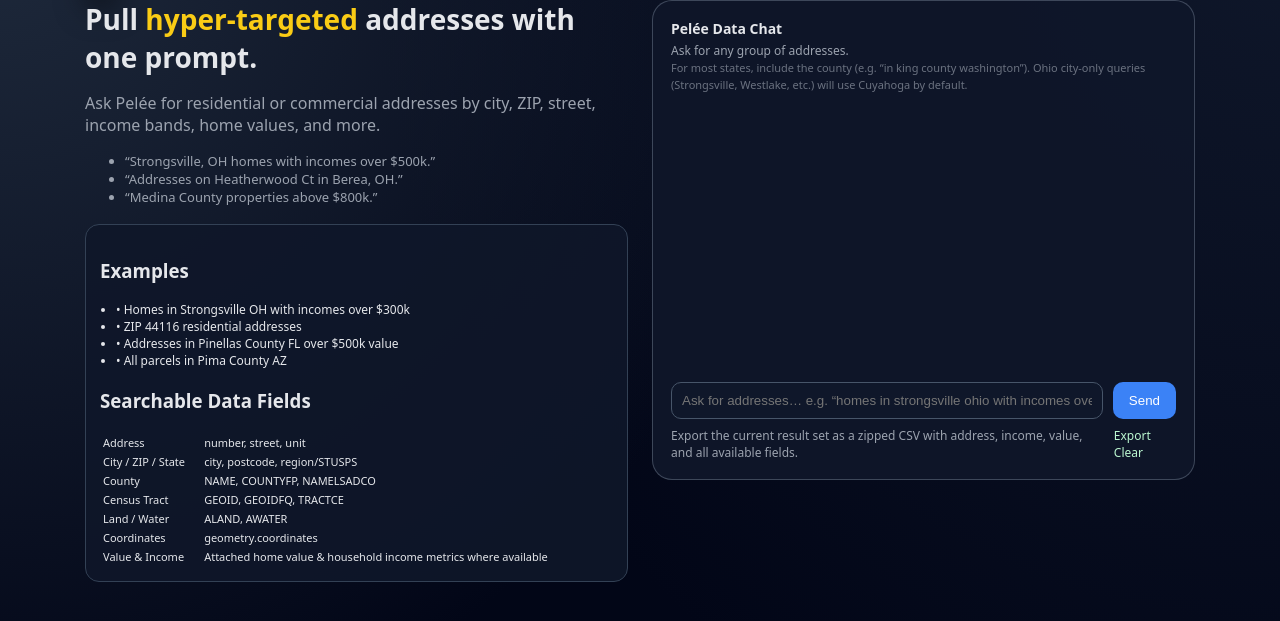
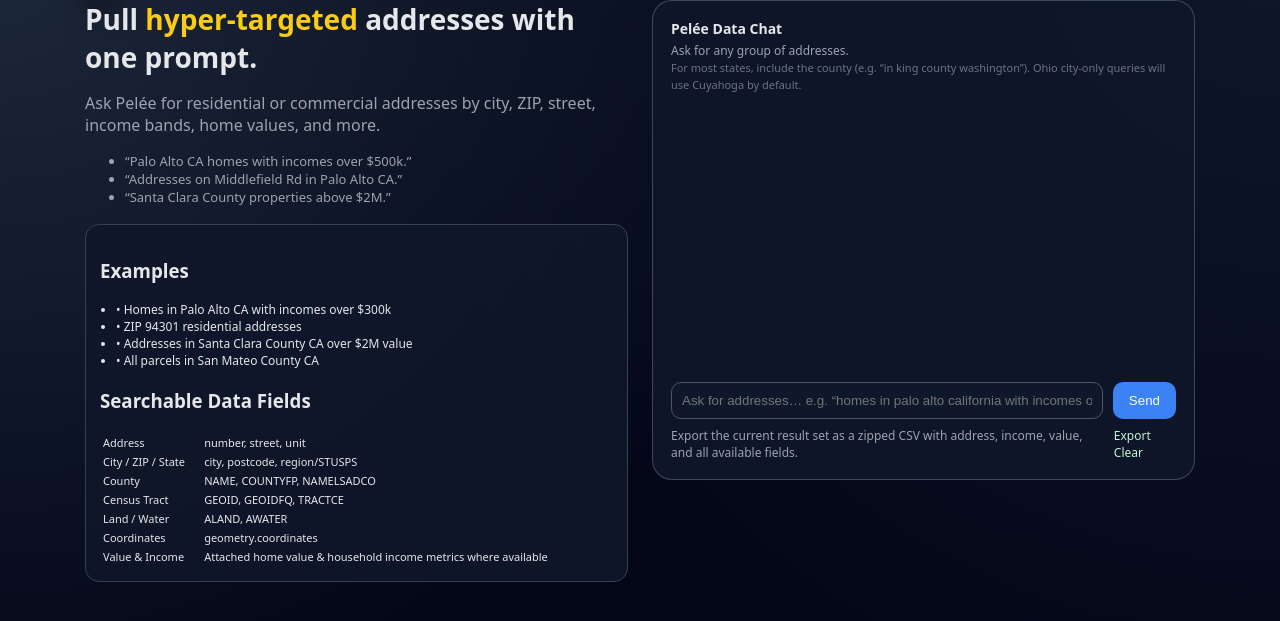
Before and after one commit to ccjackb22/Pelee.Residential, a Flask app: page / in a window 1280 px wide. Shown: the part 67-688 px from the top of the page. Run offline with Flask 3, Linux system fonts and the light colour scheme; the visitor is signed in with stand-in values (Sample User, id 1).

Commit message:
Update index.html

```diff
--- a/templates/index.html
+++ b/templates/index.html
@@ -19,7 +19,6 @@
 
         .page { max-width: 1150px; margin: 0 auto; padding: 32px 20px 40px; }
 
-        /* ----- HEADER ----- */
         .brand { display: flex; align-items: center; gap: 10px; }
         .brand-logo {
             width: 32px; height: 32px; border-radius: 999px;
@@ -30,7 +29,6 @@
         }
         .brand-name { font-size: 12px; letter-spacing: 0.16em; text-transform: uppercase; }
 
-        /* ----- LAYOUT ----- */
         .hero { display: grid; grid-template-columns: 1fr 1fr; gap: 24px; }
         .left-card {
             background: rgba(15,23,42,0.9);
@@ -39,7 +37,6 @@
             border: 1px solid #334155;
         }
 
-        /* ----- CHAT UI ----- */
         .chat-card {
             height: 480px; display: flex; flex-direction: column;
             background: rgba(15,23,42,0.95);
@@ -57,7 +54,6 @@
             border: 1px solid #334155; border-bottom-left-radius: 4px;
         }
 
-        /* Input Row */
         .input-row { display: flex; gap: 10px; margin-top: 10px; }
         #userInput {
             flex: 1; padding: 10px; border-radius: 10px;
@@ -68,7 +64,6 @@
             background: #3b82f6; border: none; color: white; cursor: pointer;
         }
 
-        /* Loading bar */
         #loadingBar {
             width: 100%; height: 4px;
             background: rgba(255,255,255,0.15);
@@ -85,7 +80,6 @@
             100% { width: 0%; }
         }
 
-        /* Results */
         .result-item { border-top: 1px solid #334155; padding: 8px 0; font-size: 12px; }
 
         .export-row {
@@ -119,10 +113,8 @@
         </div>
     </header>
 
-    <!-- MAIN GRID -->
     <section class="hero">
 
-        <!-- LEFT: TEXT + EXAMPLES -->
         <div>
             <h1 style="font-size:28px;margin:0 0 12px;">
                 Pull <span style="color:#facc15;">hyper-targeted</span> addresses with one prompt.
@@ -132,18 +124,18 @@
             </p>
 
             <ul style="font-size:13px;color:#9ca3af; margin-bottom:18px;">
-                <li>“Strongsville, OH homes with incomes over $500k.”</li>
-                <li>“Addresses on Heatherwood Ct in Berea, OH.”</li>
-                <li>“Medina County properties above $800k.”</li>
+                <li>“Palo Alto CA homes with incomes over $500k.”</li>
+                <li>“Addresses on Middlefield Rd in Palo Alto CA.”</li>
+                <li>“Santa Clara County properties above $2M.”</li>
             </ul>
 
             <div class="left-card">
                 <h3>Examples</h3>
                 <ul style="font-size:12px;margin:0 0 10px;padding-left:16px;">
-                    <li>• Homes in Strongsville OH with incomes over $300k</li>
-                    <li>• ZIP 44116 residential addresses</li>
-                    <li>• Addresses in Pinellas County FL over $500k value</li>
-                    <li>• All parcels in Pima County AZ</li>
+                    <li>• Homes in Palo Alto CA with incomes over $300k</li>
+                    <li>• ZIP 94301 residential addresses</li>
+                    <li>• Addresses in Santa Clara County CA over $2M value</li>
+                    <li>• All parcels in San Mateo County CA</li>
                 </ul>
 
                 <h3>Searchable Data Fields</h3>
@@ -159,7 +151,6 @@
             </div>
         </div>
 
-        <!-- RIGHT: CHAT UI -->
         <div>
             <div class="chat-card">
                 <div style="font-size:14px;font-weight:600; margin-bottom:4px;">Pelée Data Chat</div>
@@ -168,7 +159,7 @@
                     <br>
                     <span style="font-size:11px;color:#6b7280;">
                         For most states, include the county (e.g. “in king county washington”).
-                        Ohio city-only queries (Strongsville, Westlake, etc.) will use Cuyahoga by default.
+                        Ohio city-only queries will use Cuyahoga by default.
                     </span>
                 </div>
 
@@ -199,7 +190,7 @@
 
                 <form id="chatForm" method="POST" action="/search" class="input-row">
                     <input id="userInput" name="query"
-                           placeholder='Ask for addresses… e.g. “homes in strongsville ohio with incomes over 300k”'
+                           placeholder='Ask for addresses… e.g. “homes in palo alto california with incomes over 300k”'
                            required>
                     <button id="sendBtn" type="submit">Send</button>
                 </form>
@@ -220,7 +211,6 @@
 </div>
 
 <script>
-    // simple loading bar toggle
     const form = document.getElementById("chatForm");
     const loadingBar = document.getElementById("loadingBar");
 
```
